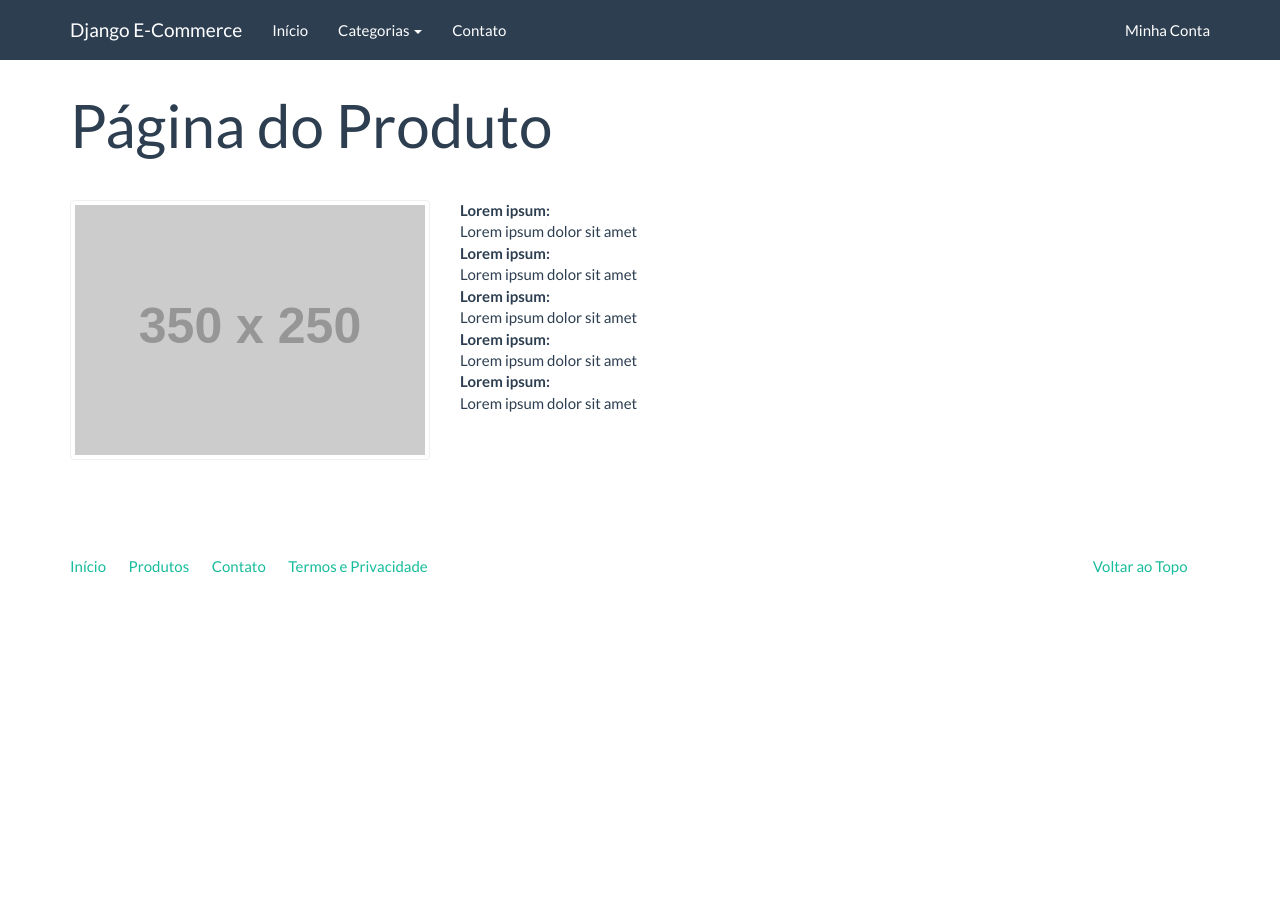
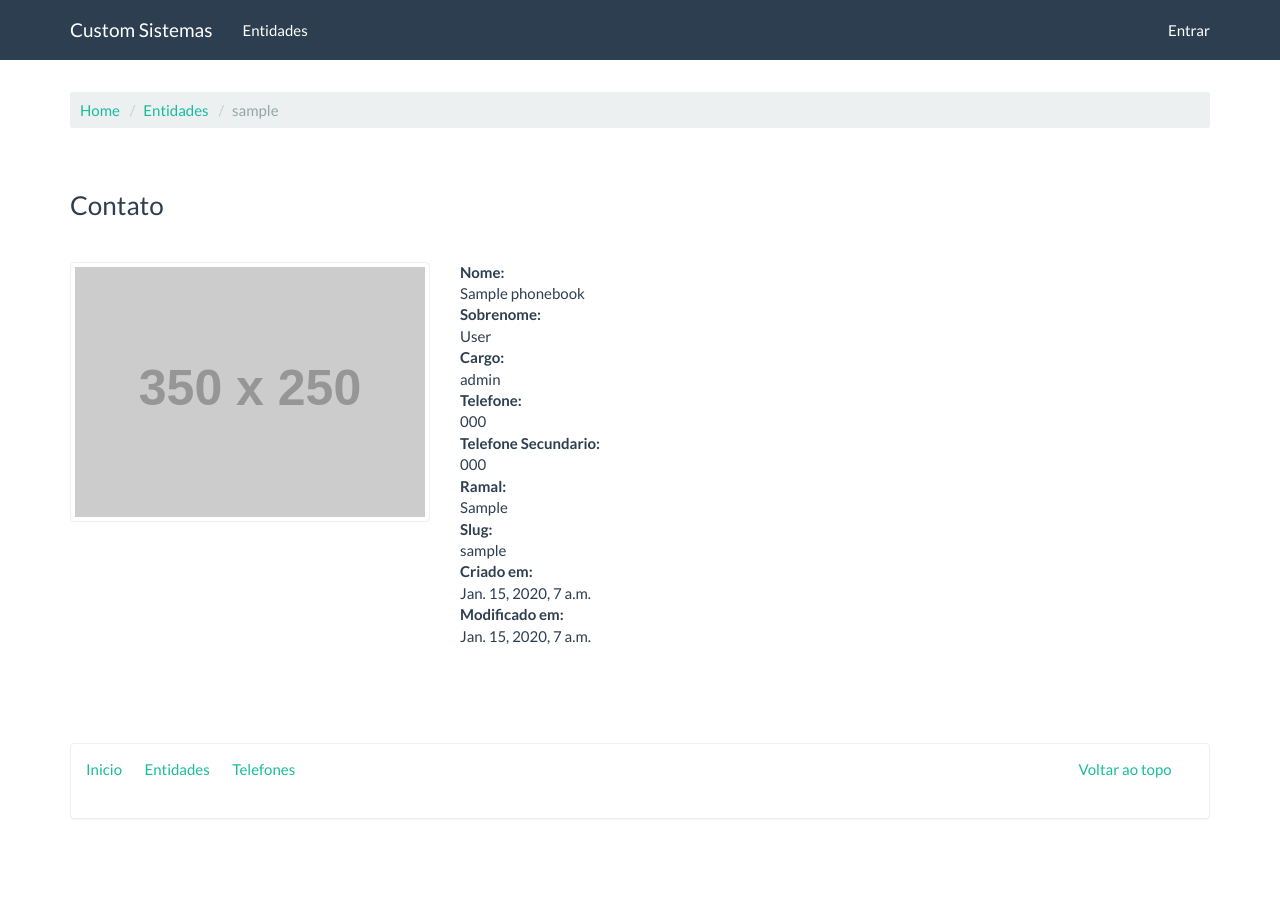
Before and after one commit to isaacgiordani/customsistemas, a Django app: template listatelefonica/templates/listatelefonica/phone.html in a window 1280 px wide. Before the commit the page ends 575 px from the top, so only its background shows below. Run offline with Django 3.2, Linux system fonts and the light colour scheme; the template is opened without the code that fills it: values that come from a table or form of the project are taken from there, others are empty; tables that the repository leaves empty hold one stand-in row (values such as "Sample post"); grey boxes labelled with a size stand in for pictures from a placeholder-image service; some libraries are stand-ins or nearby versions.

Commit message:
alteracoes

```diff
--- a/listatelefonica/templates/listatelefonica/entity.html
+++ b/listatelefonica/templates/listatelefonica/entity.html
@@ -71,8 +71,10 @@
           <h5 class="text-center">*</h5>
           {% endif %}
 
-          <p class="text-center"><a href=# class="btn btn-primary btn-sm" role=button>Ver</a>
-          <a href=# class="btn btn-default btn-sm" role=button>Editar</a></p>
+          <p class="text-center">
+            <a href="../telefones/{{t.slug}}" class="btn btn-primary btn-sm" role=button>Ver</a>
+            <a href="" class="btn btn-default btn-sm" role=button>Editar</a>
+          </p>
         </div>
       </div>
     </div>
--- a/listatelefonica/templates/listatelefonica/phone.html
+++ b/listatelefonica/templates/listatelefonica/phone.html
@@ -1,50 +1,19 @@
-<!DOCTYPE html>
-<html lang="en">
-<head>
-	<meta charset="utf-8">
-	<title>Django E-Commerce</title>
-	<meta name="viewport" content="width=device-width, initial-scale=1">
-	<meta http-equiv="X-UA-Compatible" content="IE=edge" />
-	<link rel="stylesheet" href="assets/bootstrap.min.css" media="screen" />
-	<link rel="stylesheet" href="assets/custom.min.css" media="screen" />
-</head>
-<body>
-    <div class="navbar navbar-default navbar-fixed-top">
-      <div class="container">
-        <div class="navbar-header">
-          <a href="" class="navbar-brand">Django E-Commerce</a>
-          <button class="navbar-toggle" type="button" data-toggle="collapse" data-target="#navbar-main">
-            <span class="icon-bar"></span>
-            <span class="icon-bar"></span>
-            <span class="icon-bar"></span>
-          </button>
-        </div>
-        <div class="navbar-collapse collapse" id="navbar-main">
-          <ul class="nav navbar-nav">
-            <li>
-              <a href="#">Início</a>
-            </li>
-            <li class="dropdown">
-              <a class="dropdown-toggle" data-toggle="dropdown" href="#" id="download">Categorias <span class="caret"></span></a>
-              <ul class="dropdown-menu" aria-labelledby="download">
-                <li><a href="">Notebooks</a></li>
-				<li><a href="">Acessórios</a></li>
-				<li><a href="">Celulares</a></li>
-              </ul>
-            </li>
-			<li>
-				<a href="contact.html">Contato</a>
-			</li>
-          </ul>
-          <ul class="nav navbar-nav navbar-right">
-            <li><a href="#">Minha Conta</a></li>
-          </ul>
-        </div>
-      </div>
+{% extends "base.html" %}
+
+{% block title %}
+    {{ current_phone.slug }} | {{ block.super }}
+{% endblock %}
+
+{% block container %}
+    <div class="page-header">
+      <ol class="breadcrumb">
+        <li class="breadcrumb-item"><a href="{% url 'index' %}">Home</a></li>
+        <li class="breadcrumb-item"><a href="{% url 'listatelefonica:entity_list' %}">Entidades</a></li>
+        <li class="breadcrumb-item active">{{ current_phone.slug }}</li>
+      </ol>
     </div>
-    <div class="container">
-		<div class="page-header">
-		  <h1>Página do Produto</h1>
+    <div class="page-header">
+		  <h3>Contato</h3>
 		</div>
 		<div class="row">
 		  <div class="col-sm-4">
@@ -54,34 +23,25 @@
 		  </div>
 		  <div class="col-sm-8">
 			  <dl>
-			  	<dt>Lorem ipsum:</dt>
-				<dd>Lorem ipsum dolor sit amet</dd>
-				<dt>Lorem ipsum:</dt>
-				<dd>Lorem ipsum dolor sit amet</dd>
-				<dt>Lorem ipsum:</dt>
-				<dd>Lorem ipsum dolor sit amet</dd>
-				<dt>Lorem ipsum:</dt>
-				<dd>Lorem ipsum dolor sit amet</dd>
-				<dt>Lorem ipsum:</dt>
-				<dd>Lorem ipsum dolor sit amet</dd>
+			  	<dt>Nome:</dt>
+					<dd>{{ current_phone.name }}</dd>
+					<dt>Sobrenome:</dt>
+					<dd>{{ current_phone.lastname }}</dd>
+					<dt>Cargo:</dt>
+					<dd>{{ current_phone.role }}</dd>
+					<dt>Telefone:</dt>
+					<dd>{{ current_phone.phone}}</dd>
+					<dt>Telefone Secundario:</dt>
+					<dd>{{ current_phone.phonesec }}</dd>
+					<dt>Ramal:</dt>
+					<dd>{{ current_phone.ramal }}</dd>
+					<dt>Slug:</dt>
+					<dd>{{ current_phone.slug }}</dd>
+					<dt>Criado em:</dt>
+					<dd>{{ current_phone.created }}</dd>
+					<dt>Modificado em:</dt>
+					<dd>{{ current_phone.modified }}</dd>
 			  </dl>
 		  </div>
 		</div>
-		<footer>
-			<div class="row">
-			  <div class="col-lg-12">
-			    <ul class="list-unstyled">
-			      <li class="pull-right"><a href="#top">Voltar ao Topo</a></li>
-			      <li><a href="">Início</a></li>
-			      <li><a href="">Produtos</a></li>
-			      <li><a href="">Contato</a></li>
-			      <li><a href="">Termos e Privacidade</a></li>
-			    </ul>
-			  </div>
-			</div>
-		</footer>
-	</div>
-	<script src="https://code.jquery.com/jquery-1.10.2.min.js"></script>
-    <script src="assets/bootstrap.min.js"></script>
-</body>
-</html>
+		{% endblock %}
--- a/listatelefonica/templates/listatelefonica/phone_list.html
+++ b/listatelefonica/templates/listatelefonica/phone_list.html
@@ -36,7 +36,7 @@
           {% else %}
           <h5>*</h5>
           {% endif %}
-          <p><a href=# class="btn btn-primary btn-sm" role=button>Ver</a>
+          <p><a href="" class="btn btn-primary btn-sm" role=button>Ver</a>
           <a href=# class="btn btn-default btn-sm" role=button>Editar</a></p>
         </div><!--caption-->
       </div><!--thumbnail-->
--- a/listatelefonica/urls.py
+++ b/listatelefonica/urls.py
@@ -6,5 +6,6 @@ from . import views
 urlpatterns = [
     url(r'^$', views.entity_list, name='entity_list'),
     url(r'^telefones/$', views.phone_list, name='phone_list'),
+    url(r'^telefones/(?P<slug>[\w_-]+)/$', views.phone, name='phone'),
     url(r'^(?P<slug>[\w_-]+)/$', views.entity, name='entity'),
 ]
--- a/listatelefonica/views.py
+++ b/listatelefonica/views.py
@@ -22,12 +22,12 @@ def entity_list(request):
 def phone(request, slug):
     phone = PhoneBook.objects.get(slug=slug)
     context = {
-        'phone': phone
+        'current_phone': phone,
     }
     return render(request, 'listatelefonica/phone.html', context)
 
 def phone_list(request):
     context = {
-        'phone_list': PhoneBook.objects.all()
+        'phone_list': PhoneBook.objects.all(),
     }
     return render(request, 'listatelefonica/phone_list.html', context)
```
Also changed, not shown: core/templates/index.html (+8 -3 lines).
